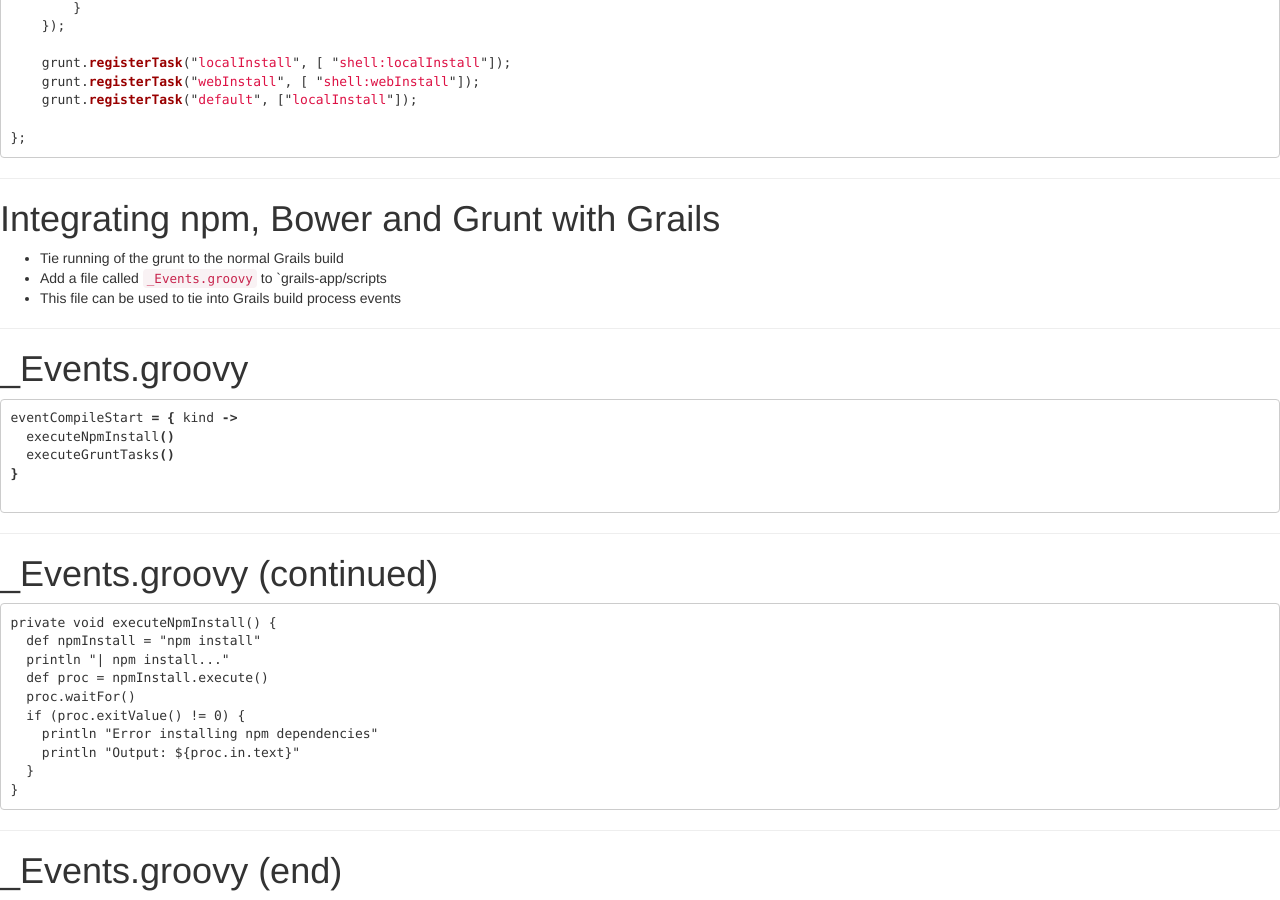
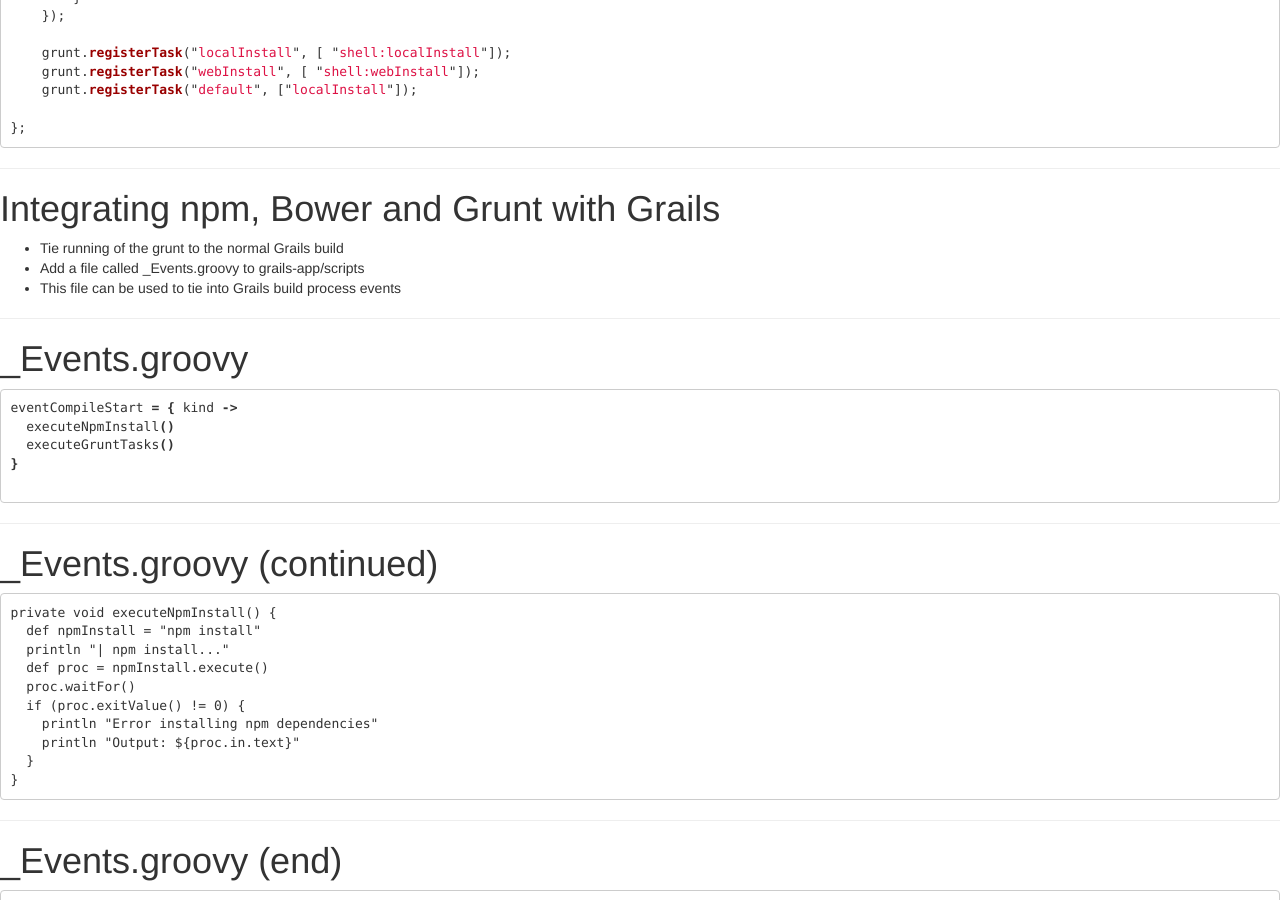
Before and after one commit to mikecalvo/mikecalvo.github.io, a Jekyll site: the page built from msse/notes/node/index.md, in a window 1280 px wide and 900 px high, scrolled down 5012 px. Built offline with Jekyll 4.4.1, drawn with Linux system fonts in a browser that asks for light colours.

````diff
--- a/msse/notes/node/index.md
+++ b/msse/notes/node/index.md
@@ -175,7 +175,6 @@ bower install bootstrap
 # Configure Bower
 - Tell bower where to install dependencies
 - Create a file called .bowerrc in your root project folder:
-
 ``` json
 {
   "directory" : "grails-app/assets/bower-components"
@@ -267,7 +266,7 @@ module.exports = function (grunt) {
 ---
 # Integrating npm, Bower and Grunt with Grails
 - Tie running of the grunt to the normal Grails build
-- Add a file called `_Events.groovy` to `grails-app/scripts
+- Add a file called _Events.groovy to grails-app/scripts
 - This file can be used to tie into Grails build process events
 
 ---
@@ -282,7 +281,7 @@ eventCompileStart = { kind ->
 ```
 
 ---
-# \_Events.groovy (continued)
+# _Events.groovy (continued)
 
 ```
 private void executeNpmInstall() {
@@ -298,7 +297,7 @@ private void executeNpmInstall() {
 ```
 
 ---
-# \_Events.groovy (end)
+# _Events.groovy (end)
 
 ``` groovy
 private void executeGruntTasks() {
````
Also changed, not shown: msse/notes/ng_validation/index.md (+3 -1 lines).
